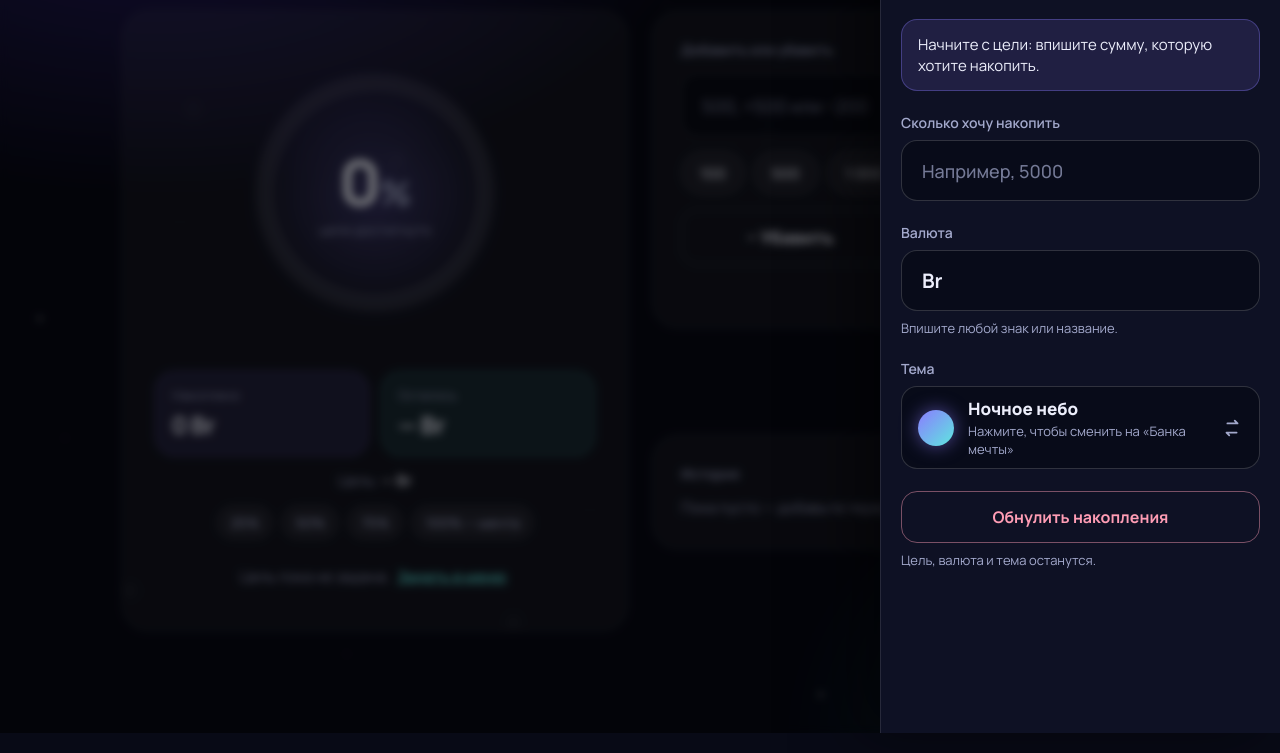
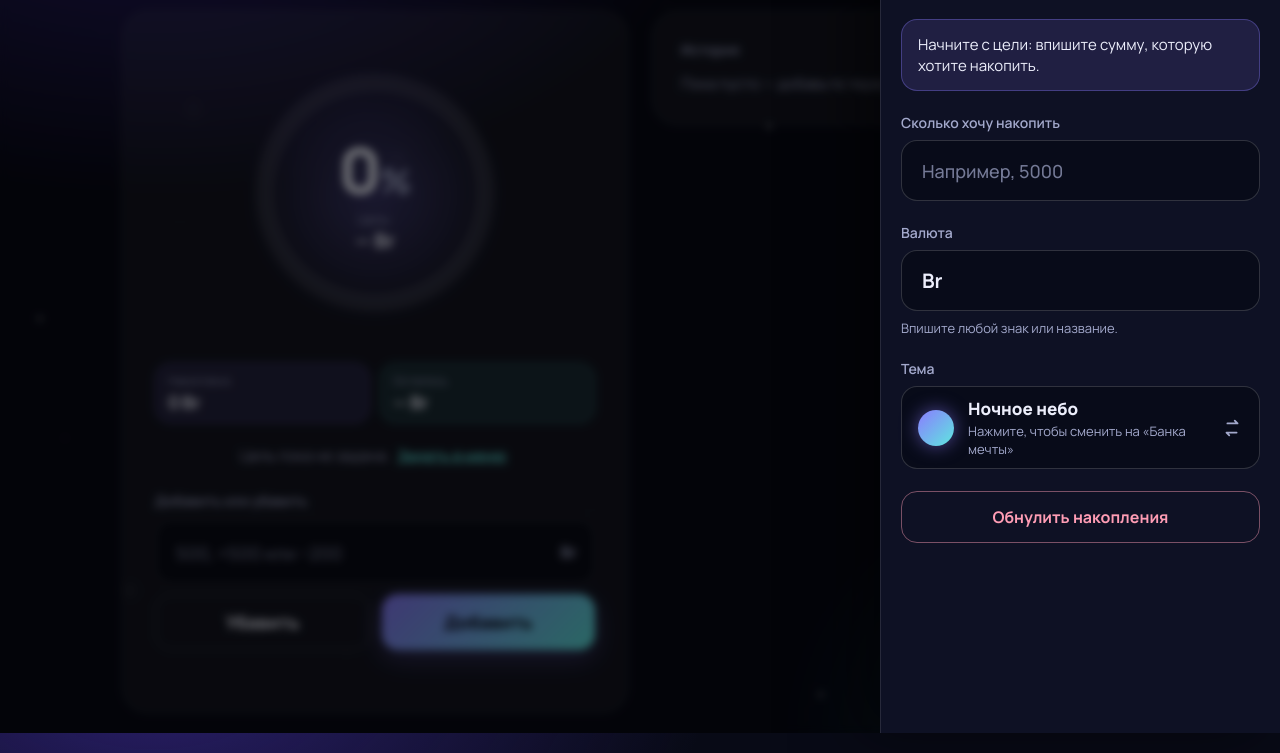
Before and after one commit to Hemimaru/On-a-dream, a plain HTML site: page index.html in a window 1280 px wide. Shown: the part 67-820 px from the top of the page. Drawn offline with Linux system fonts and the light colour scheme.

Commit message:
Переработать главный экран обеих тем
Кольцо: цель внутри кольца под процентом, плитки меньше, поле суммы
сразу под ними. Банка: накоплено в заполненной части, осталось в пустой,
банка по центру. Убраны быстрые суммы, отметки 25/50/75/100 и плюс/минус
на кнопках, лишний текст в меню.

Co-Authored-By: Claude Sonnet 5.5 <noreply@anthropic.com>
Claude-Session: https://claude.ai/code/session_017igPMS8ttKPeLvUFuQqHRp

```diff
--- a/app.js
+++ b/app.js
@@ -90,11 +90,12 @@
   const ringSvg = $('#ringSvg');
   const jarSvg = $('#jarSvg');
   const liquid = $('#liquid');
-  const barFill = $('#barFill');
+  const lblSaved = $('#lblSaved');
+  const lblLeft = $('#lblLeft');
+  const ringGoal = $('#ringGoal');
   const doneNote = $('#doneNote');
   const goalHint = $('#goalHint');
   const amountEl = $('#amount');
-  const amountWrap = $('#amountWrap');
   const msgEl = $('#msg');
   const listEl = $('#list');
   const emptyEl = $('#empty');
@@ -119,13 +120,24 @@
   let shown = { saved: 0, left: 0, pct: 0 };
   let rafId = 0;
 
+  /* размер шрифта подписей в банке подгоняется под длину числа */
+  function fitJarLabels(savedText, leftText) {
+    const extra = state.currency ? state.currency.length + 1 : 0;
+    [[lblSaved, savedText], [lblLeft, leftText]].forEach(([g, t]) => {
+      const size = Math.max(11, Math.min(22, 140 / ((t.length + extra) * 0.62)));
+      g.querySelector('.jl-num').setAttribute('font-size', size.toFixed(1));
+    });
+  }
+
   function writeNumbers(v) {
     const hasGoal = state.goal > 0;
     const savedText = fmt(v.saved);
+    const leftText = hasGoal ? fmt(v.left) : '—';
     setBind('saved', savedText);
-    setBind('left', hasGoal ? fmt(v.left) : '—');
+    setBind('left', leftText);
     setBind('pct', String(Math.floor(v.pct + 1e-9)));
     stage.classList.toggle('long', savedText.length > 10);
+    fitJarLabels(savedText, leftText);
   }
 
   let finishTimer = 0;
@@ -175,11 +187,43 @@
     ringArc.style.strokeDashoffset = (RING_C * (1 - frac)).toFixed(2);
     ringArc.classList.toggle('empty', frac <= 0);
     liquid.style.transform = `translateY(${(JAR_EMPTY - (JAR_EMPTY - JAR_FULL) * frac).toFixed(1)}px)`;
-    barFill.style.width = (frac * 100).toFixed(2) + '%';
-    $$('[data-ms]').forEach((li) => li.classList.toggle('on', frac * 100 >= Number(li.dataset.ms) - 1e-9));
-    const pctInt = Math.floor(frac * 100 + 1e-9);
-    ringSvg.setAttribute('aria-label', `Накоплено ${pctInt} процентов цели`);
-    jarSvg.setAttribute('aria-label', `Банка заполнена на ${pctInt} процентов`);
+    layoutJarLabels(frac);
+  }
+
+  /* «Накоплено» — в заполненной части банки, «осталось» — в пустой.
+     Если в какой-то части мало места, подпись переезжает в соседнюю. */
+  function layoutJarLabels(frac) {
+    const TOP = 100, BOTTOM = 292, H = 34, PAD = 4, GAP = 8;
+    const ys = Math.min(BOTTOM, Math.max(TOP, JAR_EMPTY - (JAR_EMPTY - JAR_FULL) * frac));
+    const filled = BOTTOM - ys;
+    const empty = ys - TOP;
+    let leftTop, savedTop, leftOnLiquid, savedOnLiquid;
+
+    if (empty >= H + 2 * PAD) {
+      leftOnLiquid = false;
+      leftTop = TOP + (empty - H) / 2;
+      if (filled >= H + 2 * PAD) {
+        savedOnLiquid = true;
+        savedTop = ys + (filled - H) / 2;
+      } else {
+        savedOnLiquid = false;
+        savedTop = ys - GAP - H;
+        leftTop = TOP + (savedTop - GAP - TOP - H) / 2;
+      }
+    } else {
+      leftOnLiquid = true;
+      savedOnLiquid = true;
+      leftTop = ys + 14;
+      const from = leftTop + H + GAP;
+      savedTop = from + (BOTTOM - from - H) / 2;
+    }
+
+    lblLeft.style.transform = `translateY(${leftTop.toFixed(1)}px)`;
+    lblSaved.style.transform = `translateY(${savedTop.toFixed(1)}px)`;
+    lblLeft.classList.toggle('on-liquid', leftOnLiquid);
+    lblLeft.classList.toggle('on-glass', !leftOnLiquid);
+    lblSaved.classList.toggle('on-liquid', savedOnLiquid);
+    lblSaved.classList.toggle('on-glass', !savedOnLiquid);
   }
 
   function render(opts = {}) {
@@ -190,6 +234,12 @@
 
     setBind('goal', goal > 0 ? fmt(goal) : '—');
     setBind('cur', state.currency);
+    const goalLen = (goal > 0 ? fmt(goal).length : 1) + (state.currency ? state.currency.length + 1 : 0);
+    ringGoal.classList.toggle('long', goalLen > 10);
+    const pctInt = Math.floor(frac * 100 + 1e-9);
+    const curTxt = state.currency ? ' ' + state.currency : '';
+    ringSvg.setAttribute('aria-label', `Накоплено ${pctInt} процентов цели: ${fmt(saved)}${curTxt} из ${goal > 0 ? fmt(goal) : '—'}`);
+    jarSvg.setAttribute('aria-label', `Банка: накоплено ${fmt(saved)}${curTxt}, осталось ${goal > 0 ? fmt(left) : '—'}${goal > 0 ? curTxt : ''}`);
     animateNumbers({ saved, left, pct: frac * 100 }, opts.instant);
 
     if (opts.deferVisual && !reduceMotion) {
@@ -547,6 +597,7 @@
     state.currency = curInput.value.trim().slice(0, 8);
     save();
     setBind('cur', state.currency);
+    writeNumbers(shown);
     renderList();
   });
 
@@ -580,16 +631,6 @@
     if (clean !== amountEl.value) amountEl.value = clean;
   });
 
-  $$('.chip').forEach((chip) =>
-    chip.addEventListener('click', () => {
-      amountEl.value = chip.dataset.amt;
-      amountWrap.classList.remove('pulse');
-      void amountWrap.offsetWidth;
-      amountWrap.classList.add('pulse');
-      amountEl.focus({ preventScroll: true });
-    })
-  );
-
   listEl.addEventListener('click', (e) => {
     const btn = e.target.closest('[data-del]');
     if (btn) removeEntry(btn.dataset.del);
--- a/index.html
+++ b/index.html
@@ -43,7 +43,7 @@
   <main id="main">
     <h1 class="sr-only">Копилка On a dream</h1>
 
-    <section class="card stage" id="stage" aria-label="Состояние копилки">
+    <section class="card stage" id="stage" aria-label="Копилка">
       <div class="visual" id="visual">
         <div class="v-ring only-night">
           <div class="ring-glow" aria-hidden="true"></div>
@@ -59,12 +59,15 @@
           </svg>
           <div class="ring-center">
             <span class="ring-pct"><span data-bind="pct">0</span><span class="pct-sign">%</span></span>
-            <span class="ring-cap">цели достигнуто</span>
+            <span class="ring-goal" id="ringGoal">
+              <span class="rg-lbl">Цель:</span>
+              <span class="rg-sum"><span data-bind="goal">—</span> <span data-bind="cur"></span></span>
+            </span>
           </div>
         </div>
 
         <div class="v-jar only-jar">
-          <svg id="jarSvg" viewBox="0 0 240 320" role="img" aria-label="Банка заполнена на 0 процентов">
+          <svg id="jarSvg" viewBox="0 0 240 320" role="img" aria-label="Банка: накоплено 0">
             <defs>
               <clipPath id="jarClip"><path d="M60 60 h120 v10 q22 6 22 30 v170 q0 30 -30 30 h-104 q-30 0 -30 -30 v-170 q0 -24 22 -30 z"/></clipPath>
               <linearGradient id="liqA" x1="0" y1="0" x2="0" y2="1"><stop offset="0" class="ls1"/><stop offset="1" class="ls2"/></linearGradient>
@@ -85,54 +88,43 @@
             <path d="M60 60 h120 v10 q22 6 22 30 v170 q0 30 -30 30 h-104 q-30 0 -30 -30 v-170 q0 -24 22 -30 z" fill="url(#glass)" stroke="rgba(255,255,255,0.45)" stroke-width="2"/>
             <rect x="54" y="38" width="132" height="22" rx="8" class="jar-lid" stroke="rgba(255,255,255,0.45)" stroke-width="2"/>
             <path d="M48 110 v150" stroke="rgba(255,255,255,0.35)" stroke-width="4" stroke-linecap="round"/>
+
+            <g id="lblLeft" class="jar-label on-glass">
+              <text class="jl-cap" x="120" y="9">осталось</text>
+              <text class="jl-num" x="120" y="30" font-size="22"><tspan data-bind="left">—</tspan><tspan dx="0.3em" data-bind="cur"></tspan></text>
+            </g>
+            <g id="lblSaved" class="jar-label on-glass">
+              <text class="jl-cap" x="120" y="9">накоплено</text>
+              <text class="jl-num" x="120" y="30" font-size="22"><tspan data-bind="saved">0</tspan><tspan dx="0.3em" data-bind="cur"></tspan></text>
+            </g>
           </svg>
         </div>
         <div class="fx" id="fx" aria-hidden="true"></div>
       </div>
 
       <div class="numbers">
-        <div class="big only-jar">
-          <span class="big-num"><span data-bind="saved">0</span> <span class="big-cur" data-bind="cur"></span></span>
-          <span class="big-sub">из <span data-bind="goal">—</span> <span data-bind="cur"></span> · осталось <strong><span data-bind="left">—</span> <span data-bind="cur"></span></strong></span>
-        </div>
-
         <div class="tiles only-night">
           <div class="tile t1"><span class="tl">Накоплено</span><span class="tv"><span data-bind="saved">0</span> <span data-bind="cur"></span></span></div>
           <div class="tile t2"><span class="tl">Осталось</span><span class="tv"><span data-bind="left">—</span> <span data-bind="cur"></span></span></div>
         </div>
-        <p class="goal-line only-night">Цель: <b><span data-bind="goal">—</span> <span data-bind="cur"></span></b></p>
-
-        <div class="bar only-jar" aria-hidden="true"><div class="bar-fill" id="barFill"></div></div>
-
-        <ul class="milestones" aria-label="Отметки прогресса">
-          <li data-ms="25">25%</li>
-          <li data-ms="50">50%</li>
-          <li data-ms="75">75%</li>
-          <li data-ms="100">100% — мечта</li>
-        </ul>
+        <p class="goal-line only-jar">Цель: <b><span data-bind="goal">—</span> <span data-bind="cur"></span></b></p>
 
         <p class="done-note" id="doneNote" hidden>Цель достигнута — мечта сбылась!</p>
         <p class="goal-hint" id="goalHint" hidden>Цель пока не задана. <button class="link" id="goalSet" type="button">Задать в меню</button></p>
       </div>
-    </section>
 
-    <section class="card controls" aria-label="Изменить сумму">
+      <div class="controls">
         <label for="amount" class="lbl">Добавить или убавить</label>
-      <div class="amount-wrap" id="amountWrap">
+        <div class="amount-wrap">
           <input id="amount" type="text" inputmode="decimal" autocomplete="off" enterkeyhint="done" placeholder="500, +500 или −200">
           <span class="amount-cur" data-bind="cur"></span>
         </div>
-      <div class="chips" role="group" aria-label="Быстрые суммы">
-        <button class="chip" type="button" data-amt="100">100</button>
-        <button class="chip" type="button" data-amt="500">500</button>
-        <button class="chip" type="button" data-amt="1000">1 000</button>
-        <button class="chip" type="button" data-amt="5000">5 000</button>
-      </div>
         <div class="actions">
-        <button id="minusBtn" class="btn ghost" type="button"><span aria-hidden="true">−</span> Убавить</button>
-        <button id="plusBtn" class="btn primary" type="button"><span aria-hidden="true">+</span> Добавить</button>
+          <button id="minusBtn" class="btn ghost" type="button">Убавить</button>
+          <button id="plusBtn" class="btn primary" type="button">Добавить</button>
         </div>
         <p id="msg" class="msg" role="status"></p>
+      </div>
     </section>
 
     <section class="card history" aria-label="История">
@@ -177,7 +169,6 @@
 
   <div class="field">
     <button id="resetBtn" class="danger" type="button">Обнулить накопления</button>
-    <small>Цель, валюта и тема останутся.</small>
   </div>
 </aside>
 
--- a/style.css
+++ b/style.css
@@ -122,12 +122,11 @@ main { display: flex; flex-direction: column; gap: 16px; }
   backdrop-filter: blur(6px); -webkit-backdrop-filter: blur(6px);
   animation: cardIn 0.7s var(--ease) both;
 }
-main > .card:nth-child(3) { animation-delay: 0.08s; }
-main > .card:nth-child(4) { animation-delay: 0.16s; }
+main > .card:nth-child(3) { animation-delay: 0.1s; }
 @keyframes cardIn { from { opacity: 0; transform: translateY(18px); } to { opacity: 1; transform: none; } }
 
 /* ===== Визуал ===== */
-.stage { display: flex; flex-direction: column; gap: 22px; }
+.stage { display: flex; flex-direction: column; gap: 14px; }
 .visual { position: relative; display: flex; justify-content: center; }
 .visual.bump { animation: bump 0.55s var(--ease); }
 @keyframes bump { 0% { transform: scale(1); } 35% { transform: scale(1.045); } 100% { transform: scale(1); } }
@@ -155,7 +154,10 @@ main > .card:nth-child(4) { animation-delay: 0.16s; }
 }
 .ring-pct { font-size: clamp(48px, 15vw, 64px); font-weight: 800; letter-spacing: -0.03em; line-height: 1; font-variant-numeric: tabular-nums; }
 .pct-sign { font-size: 0.55em; margin-left: 2px; color: var(--muted); }
-.ring-cap { margin-top: 6px; font-size: 14px; color: var(--muted); }
+.ring-goal { margin-top: 8px; display: flex; flex-direction: column; align-items: center; gap: 1px; max-width: 70%; }
+.rg-lbl { font-size: 13px; color: var(--muted); }
+.rg-sum { font-size: 20px; font-weight: 800; letter-spacing: -0.01em; line-height: 1.15; text-align: center; overflow-wrap: anywhere; font-variant-numeric: tabular-nums; }
+.ring-goal.long .rg-sum { font-size: 15px; }
 
 .v-jar { width: min(58vw, 240px); animation: bob 5s ease-in-out infinite; }
 .v-jar svg { width: 100%; height: auto; display: block; overflow: visible; }
@@ -208,35 +210,27 @@ main > .card:nth-child(4) { animation-delay: 0.16s; }
 @keyframes spark { 0% { opacity: 1; transform: translate(-50%, -50%) scale(1); } 100% { opacity: 0; transform: translate(calc(-50% + var(--dx)), calc(-50% + var(--dy))) scale(0.2); } }
 
 /* ===== Числа ===== */
-.numbers { display: flex; flex-direction: column; gap: 14px; }
-.big { display: flex; flex-direction: column; gap: 4px; text-align: center; }
-.big-num { font-size: clamp(40px, 13vw, 56px); font-weight: 800; letter-spacing: -0.03em; line-height: 1.05; font-variant-numeric: tabular-nums; overflow-wrap: anywhere; }
-.big-cur { color: var(--a1); }
-.big-sub { font-size: 16px; color: var(--muted); }
-.big-sub strong { color: var(--text); }
-.stage.long .big-num { font-size: clamp(28px, 9vw, 40px); }
-.stage.long .tv { font-size: 20px; }
+.numbers { display: flex; flex-direction: column; gap: 10px; }
+.stage.long .tv { font-size: 14px; }
 
-.tiles { display: flex; gap: 12px; }
-.tile { flex: 1 1 0; min-width: 0; padding: 14px 16px; border-radius: 20px; display: flex; flex-direction: column; gap: 4px; }
+.tiles { display: flex; gap: 10px; }
+.tile { flex: 1 1 0; min-width: 0; padding: 8px 12px; border-radius: 16px; display: flex; flex-direction: column; gap: 1px; }
 .t1 { background: var(--tile1); border: 1px solid var(--tile1-line); }
 .t2 { background: var(--tile2); border: 1px solid var(--tile2-line); }
-.tl { font-size: 13px; color: var(--muted); }
-.tv { font-size: 24px; font-weight: 800; letter-spacing: -0.02em; font-variant-numeric: tabular-nums; overflow-wrap: anywhere; }
-.goal-line { text-align: center; font-size: 15px; color: var(--muted); }
-.goal-line b { color: var(--text); }
+.tl { font-size: 12px; color: var(--muted); }
+.tv { font-size: 18px; font-weight: 800; letter-spacing: -0.02em; font-variant-numeric: tabular-nums; overflow-wrap: anywhere; }
+.goal-line { text-align: center; font-size: 16px; color: var(--muted); }
+.goal-line b { color: var(--text); font-size: 18px; }
 
-.bar { height: 12px; border-radius: 999px; background: rgba(255, 255, 255, 0.1); overflow: hidden; }
-.bar-fill { width: 0; height: 100%; border-radius: 999px; background: var(--grad); transition: width 1.3s var(--ease); }
-
-.milestones { list-style: none; margin: 0; padding: 0; display: flex; flex-wrap: wrap; justify-content: center; gap: 8px; }
-.milestones li {
-  padding: 8px 14px; border-radius: 999px; font-size: 14px; font-weight: 600;
-  color: var(--muted); background: rgba(255, 255, 255, 0.07);
-  transition: background 0.4s ease, color 0.4s ease, transform 0.4s var(--ease);
-}
-.milestones li.on { color: var(--plus); background: color-mix(in srgb, var(--plus) 16%, transparent); font-weight: 700; transform: scale(1.04); }
-.milestones li.on::after { content: " ✓"; }
+/* подписи внутри банки */
+.jar-label { transition: transform 1.5s var(--ease); }
+.jar-label text { font-family: Manrope, system-ui, sans-serif; text-anchor: middle; transition: fill 0.4s ease; }
+.jl-cap { font-size: 10.5px; font-weight: 700; letter-spacing: 0.04em; }
+.jl-num { font-weight: 800; }
+.jar-label.on-glass text { fill: var(--text); }
+.jar-label.on-liquid text { fill: #1a1030; }
+#lblSaved { transform: translateY(252px); }
+#lblLeft { transform: translateY(179px); }
 
 .done-note { text-align: center; font-weight: 800; font-size: 18px; color: var(--plus); animation: pop 0.6s var(--ease); }
 .stage.done .ring-glow { animation-duration: 1.6s; }
@@ -245,7 +239,7 @@ main > .card:nth-child(4) { animation-delay: 0.16s; }
 .link { background: none; border: 0; padding: 8px 4px; color: var(--a2); font: 700 15px Manrope, system-ui, sans-serif; text-decoration: underline; cursor: pointer; min-height: 44px; }
 
 /* ===== Управление ===== */
-.controls { display: flex; flex-direction: column; gap: 14px; }
+.controls { display: flex; flex-direction: column; gap: 10px; }
 .lbl { font-size: 14px; font-weight: 600; color: var(--muted); }
 .amount-wrap { position: relative; }
 input[type="text"] {
@@ -259,20 +253,8 @@ input[type="text"]:focus { outline: none; border-color: var(--a2); box-shadow: 0
 input[type="text"].invalid { border-color: var(--minus); }
 .amount-wrap input { padding-right: 76px; }
 .amount-cur { position: absolute; right: 18px; top: 50%; transform: translateY(-50%); max-width: 56px; overflow: hidden; text-overflow: ellipsis; white-space: nowrap; font-weight: 700; color: var(--muted); pointer-events: none; }
-.amount-wrap.pulse input { animation: pulseField 0.45s ease; }
-@keyframes pulseField { 0% { box-shadow: 0 0 0 0 color-mix(in srgb, var(--a2) 60%, transparent); } 100% { box-shadow: 0 0 0 12px transparent; } }
 .shake { animation: shake 0.4s ease; }
 @keyframes shake { 0%, 100% { transform: translateX(0); } 20% { transform: translateX(-8px); } 40% { transform: translateX(7px); } 60% { transform: translateX(-5px); } 80% { transform: translateX(3px); } }
-
-.chips { display: flex; flex-wrap: wrap; gap: 8px; }
-.chip {
-  min-height: 44px; padding: 0 18px; border-radius: 999px; cursor: pointer;
-  color: var(--text); background: rgba(255, 255, 255, 0.06); border: 1px solid var(--line);
-  font-size: 15px; font-weight: 600;
-  transition: transform 0.15s ease, background 0.2s ease;
-}
-.chip:hover { background: rgba(255, 255, 255, 0.12); }
-.chip:active { transform: scale(0.94); }
 
 .actions { display: flex; gap: 12px; }
 .btn {
@@ -379,7 +361,7 @@ input[type="text"].invalid { border-color: var(--minus); }
 @media (min-width: 900px) {
   .app { max-width: 1100px; padding-left: 32px; padding-right: 32px; }
   main { display: grid; grid-template-columns: 1fr 1fr; gap: 24px; align-items: start; }
-  main > .stage { grid-row: 1 / span 2; padding: 32px; }
+  main > .stage { padding: 32px; }
   .card { padding: 28px; }
   .v-ring { width: 300px; }
   .v-jar { width: 250px; }
```
Also changed, not shown: 1 other file. Lines whose indentation alone changed are shown as unchanged.
